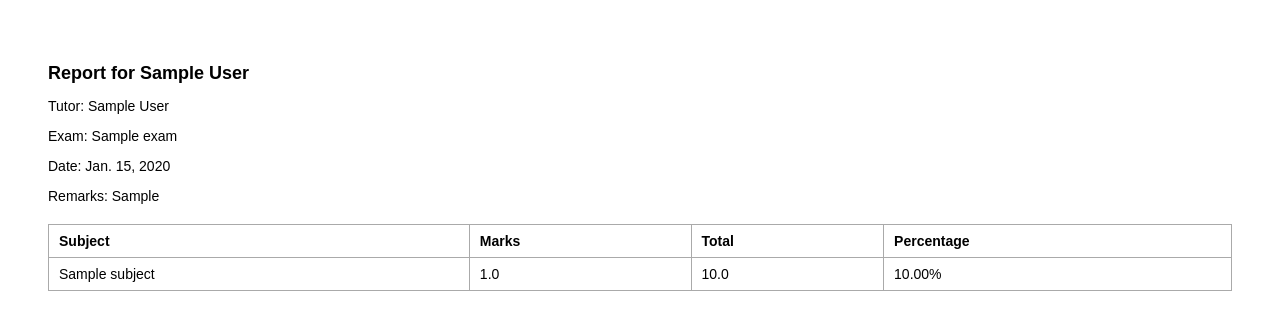
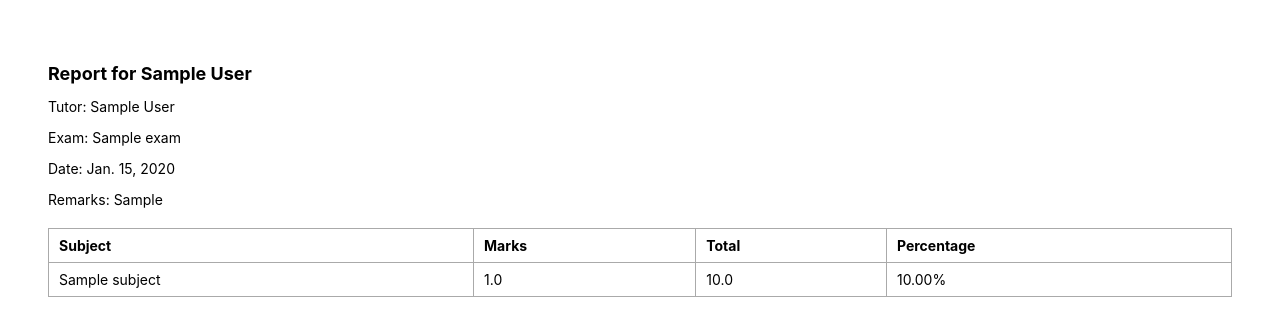
Before and after one commit to M-Hamza-28/edu-report-urdu-django, a Django app: template reports/templates/report_template.html in a window 1280 px wide. Shown: the top 336 px of the page. Run offline with Django 5.2, Linux system fonts and the light colour scheme; tables that the repository leaves empty hold one stand-in row (values such as "Sample post"); the template is opened without the code that fills it: values that come from a table or form of the project are taken from there, most other values are stand-ins (such as "Sample title", 1, 10 or a date in 2020).

Commit message:
Update report_template.html

```diff
--- a/reports/templates/report_template.html
+++ b/reports/templates/report_template.html
@@ -1,35 +1,49 @@
 <!DOCTYPE html>
+{% load static %}
 {% load urdu_filters %}
 
-<html lang="{{ lang }}" dir="{% if lang == 'urdu' %}rtl{% else %}ltr{% endif %}">
+<html lang="{{ lang }}" dir="{% if lang == 'ur' %}rtl{% else %}ltr{% endif %}">
 <head>
-  <meta charset="UTF-8">
+  <meta charset="UTF-8" />
+  <!-- Inline minimal base styles; main layout/RTL handled by utils-attached CSS files -->
+  {% if lang == 'ur' %}
   <style>
+    /* Ensure the Urdu font is available to WeasyPrint. Update the path if your static structure differs. */
+    @font-face {
+      font-family: "Noto Nastaliq Urdu";
+      src: url("{% static 'reports/fonts/NotoNastaliqUrdu-Regular.ttf' %}") format("truetype");
+      font-weight: normal;
+      font-style: normal;
+    }
+    html, body { direction: rtl; }
     body {
-      font-family: {% if lang == 'urdu' %}'JameelNoori'{% else %}Arial{% endif %}, sans-serif;
-      direction: {% if lang == 'urdu' %}rtl{% else %}ltr{% endif %};
-      text-align: {% if lang == 'urdu' %}right{% else %}left{% endif %};
+      font-family: "Noto Nastaliq Urdu", "Noto Naskh Arabic", "DejaVu Sans", serif;
+      text-align: right;
       font-size: 14px;
       padding: 40px;
     }
-    h2 {
-      font-size: 18px;
-      margin-bottom: 10px;
+    h2 { font-size: 18px; margin-bottom: 10px; }
+    table { width: 100%; border-collapse: collapse; margin-top: 20px; }
+    th, td { padding: 8px 10px; border: 1px solid #aaa; text-align: right; }
+  </style>
+  {% else %}
+  <style>
+    body {
+      font-family: "Inter", "DejaVu Sans", sans-serif;
+      direction: ltr;
+      text-align: left;
+      font-size: 14px;
+      padding: 40px;
     }
-    table {
-      width: 100%;
-      border-collapse: collapse;
-      margin-top: 20px;
-    }
-    th, td {
-      padding: 8px 10px;
-      border: 1px solid #aaa;
-    }
+    h2 { font-size: 18px; margin-bottom: 10px; }
+    table { width: 100%; border-collapse: collapse; margin-top: 20px; }
+    th, td { padding: 8px 10px; border: 1px solid #aaa; text-align: left; }
   </style>
+  {% endif %}
 </head>
 <body>
   <h2>
-    {% if lang == 'urdu' %}
+    {% if lang == 'ur' %}
       رپورٹ برائے {{ report.student.full_name }}
     {% else %}
       Report for {{ report.student.full_name }}
@@ -37,7 +51,7 @@
   </h2>
 
   <p>
-    {% if lang == 'urdu' %}
+    {% if lang == 'ur' %}
       استاد: {{ report.tutor.full_name }}
     {% else %}
       Tutor: {{ report.tutor.full_name }}
@@ -45,7 +59,7 @@
   </p>
 
   <p>
-    {% if lang == 'urdu' %}
+    {% if lang == 'ur' %}
       امتحان: {{ report.exam.name|subject_to_urdu }}
     {% else %}
       Exam: {{ report.exam.name }}
@@ -53,7 +67,7 @@
   </p>
 
   <p>
-    {% if lang == 'urdu' %}
+    {% if lang == 'ur' %}
       تاریخ: {{ report.report_date|convert_urdu_date }}
     {% else %}
       Date: {{ report.report_date }}
@@ -62,7 +76,7 @@
 
   {% if report.remarks %}
     <p>
-      {% if lang == 'urdu' %}
+      {% if lang == 'ur' %}
         تبصرہ: {{ report.remarks }}
       {% else %}
         Remarks: {{ report.remarks }}
@@ -71,21 +85,22 @@
   {% endif %}
 
   <table>
+    <thead>
       <tr>
-      <th>{% if lang == 'urdu' %}مضمون{% else %}Subject{% endif %}</th>
-      <th>{% if lang == 'urdu' %}حاصل کردہ نمبرات{% else %}Marks{% endif %}</th>
-      <th>{% if lang == 'urdu' %}کل نمبر{% else %}Total{% endif %}</th>
-      <th>{% if lang == 'urdu' %}فیصد{% else %}Percentage{% endif %}</th>
+        <th>{% if lang == 'ur' %}مضمون{% else %}Subject{% endif %}</th>
+        <th>{% if lang == 'ur' %}حاصل کردہ نمبرات{% else %}Marks{% endif %}</th>
+        <th>{% if lang == 'ur' %}کل نمبر{% else %}Total{% endif %}</th>
+        <th>{% if lang == 'ur' %}فیصد{% else %}Percentage{% endif %}</th>
       </tr>
+    </thead>
+    <tbody>
       {% for entry in entries %}
       <tr>
-      {% if lang == 'urdu' %}
+        {% if lang == 'ur' %}
           <td>{{ entry.subject.name|subject_to_urdu }}</td>
           <td>{{ entry.marks_obtained|convert_urdu }}</td>
           <td>{{ entry.total_marks|convert_urdu }}</td>
-        <td>
-          {{ entry.percentage|floatformat:2|convert_urdu }}%
-        </td>
+          <td>{{ entry.percentage|floatformat:2|convert_urdu }}%</td>
         {% else %}
           <td>{{ entry.subject.name }}</td>
           <td>{{ entry.marks_obtained }}</td>
@@ -94,6 +109,7 @@
         {% endif %}
       </tr>
       {% endfor %}
+    </tbody>
   </table>
 </body>
 </html>
```
Lines whose indentation alone changed are shown as unchanged.
